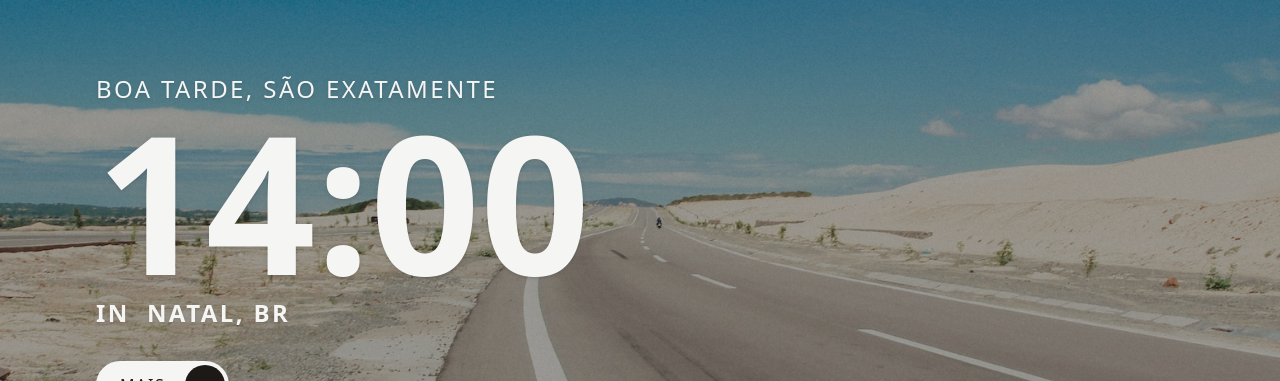
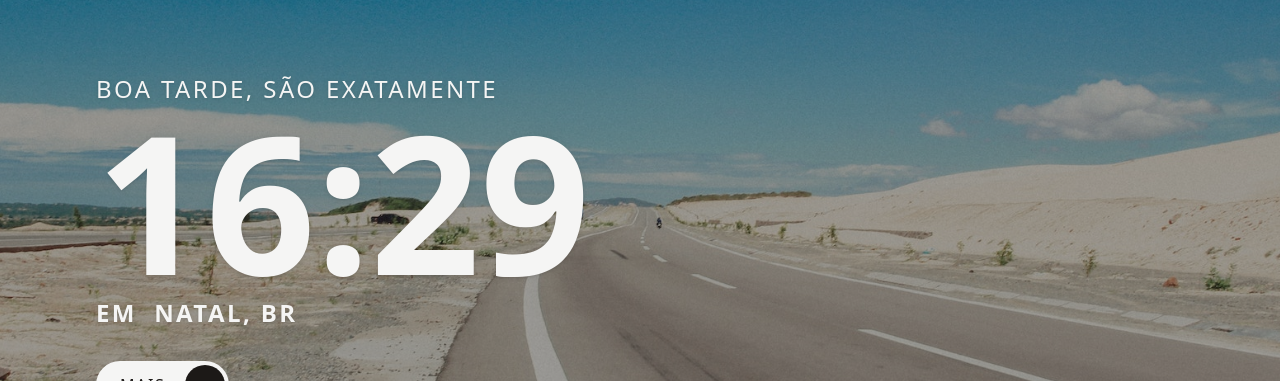
Before and after one commit to luscalima/horigium, a Vue app: page / in a window 1280 px wide. Shown: the part 311-692 px from the top of the page. Built offline with nearby package versions, Linux system fonts and the light colour scheme.

Commit message:
feat: display dynamic time

```diff
--- a/src/views/Home.vue
+++ b/src/views/Home.vue
@@ -1,6 +1,12 @@
 <script lang="ts" setup>
+import { computed, reactive } from "vue";
 import { PhCaretDown } from "phosphor-vue";
 import AppButton from "../components/AppButton.vue";
+
+const state = reactive({
+  hours: new Date().getHours(),
+  minutes: new Date().getMinutes(),
+});
 </script>
 
 <template>
@@ -25,11 +31,11 @@ import AppButton from "../components/AppButton.vue";
           <strong class="font-normal">boa tarde, são exatamente</strong>
           <time>
             <span class="tracking-normal text-8xl md:text-[12rem] font-bold">
-              14:00
+              {{ state.hours }}:{{ state.minutes }}
             </span>
           </time>
           <strong class="font-semibold">
-            <span>in &nbsp;</span>
+            <span>em &nbsp;</span>
             <address class="inline not-italic">NATAL, BR</address>
           </strong>
         </div>
```
